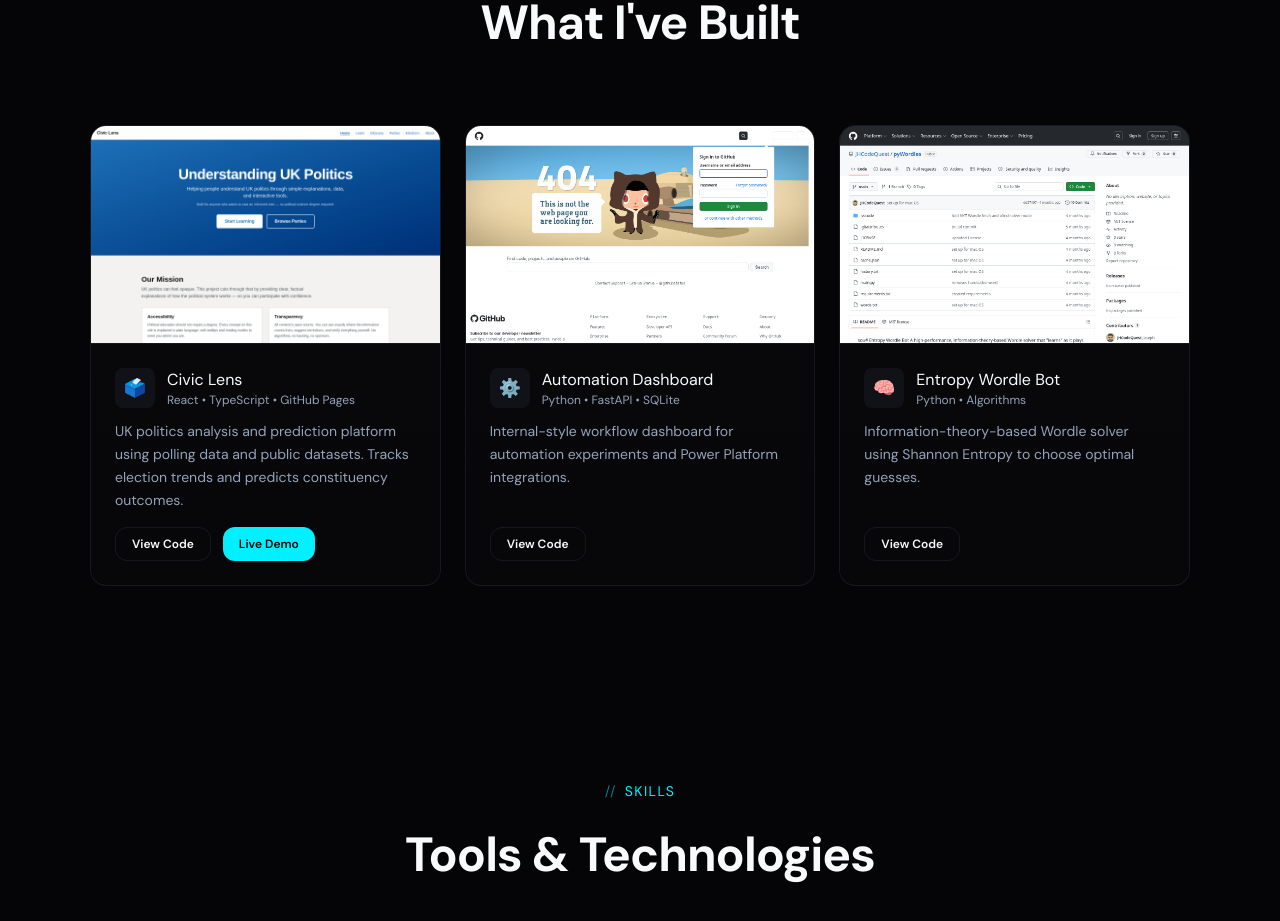
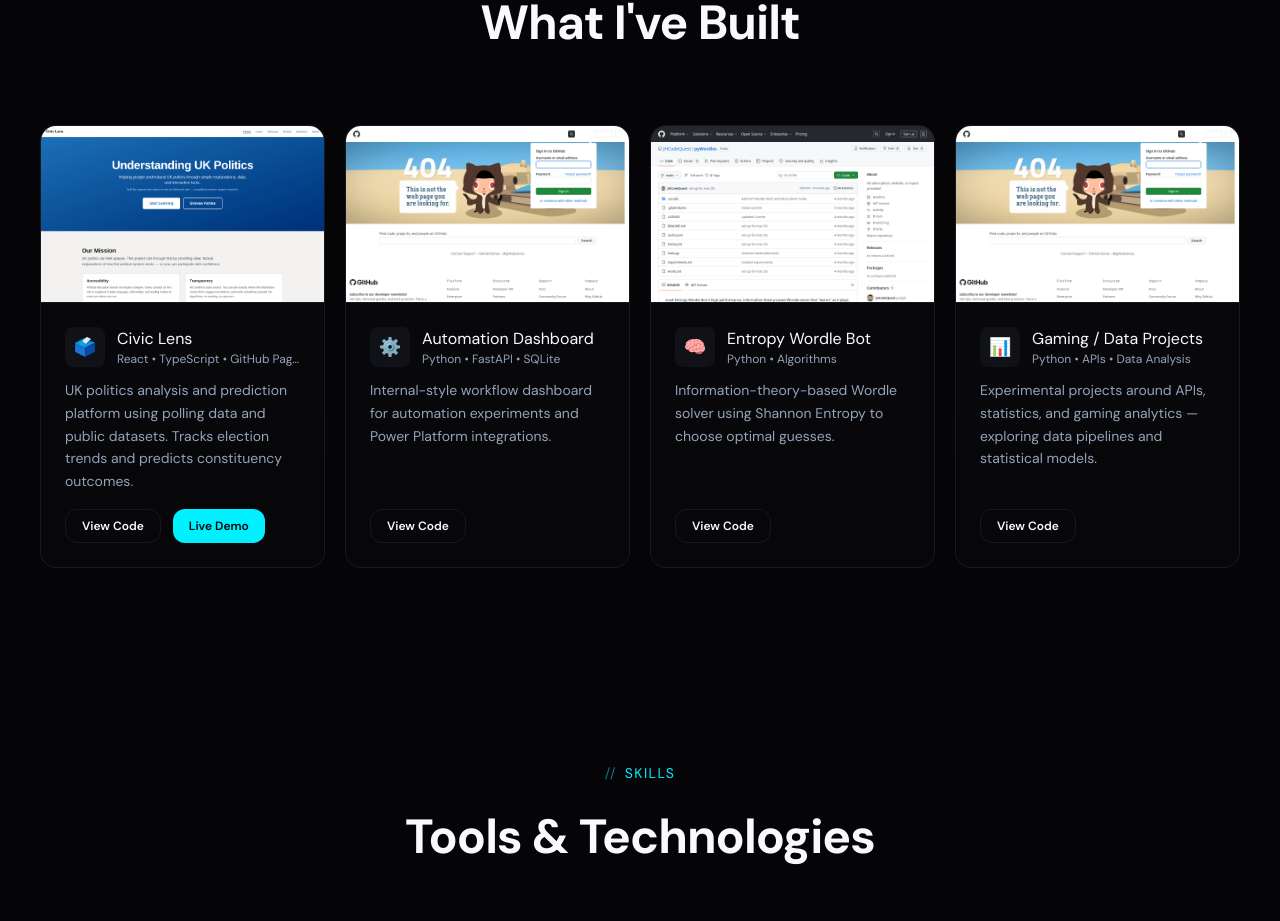
Before and after one commit to JHCodeQuest/JHPortfolio, a React (Vite) app: page / in a window 1280 px wide. Shown: the part 1759-2680 px from the top of the page. Built offline with nearby package versions, Linux system fonts and the light colour scheme.

Commit message:
Add Gaming/Data Projects as 4th featured card with screenshot

```diff
--- a/src/components/FeaturedProjectsSection.jsx
+++ b/src/components/FeaturedProjectsSection.jsx
@@ -24,6 +24,14 @@ const featured = [
     screenshot: 'screenshots/wordle-bot.png',
     github: 'https://github.com/JHCodeQuest/pyWordles',
   },
+  {
+    icon: '\u{1F4CA}',
+    title: 'Gaming / Data Projects',
+    description: 'Experimental projects around APIs, statistics, and gaming analytics — exploring data pipelines and statistical models.',
+    tags: ['Python', 'APIs', 'Data Analysis'],
+    screenshot: 'screenshots/gaming-data.png',
+    github: 'https://github.com/JHCodeQuest/gaming-data',
+  },
 ]
 
 export default function FeaturedProjectsSection() {
@@ -39,7 +47,7 @@ export default function FeaturedProjectsSection() {
           </h2>
         </div>
 
-        <div className="grid grid-cols-1 md:grid-cols-3 gap-6 max-w-[1100px] mx-auto">
+        <div className="grid grid-cols-1 sm:grid-cols-2 lg:grid-cols-4 gap-5 max-w-[1200px] mx-auto">
           {featured.map((p) => (
             <div
               key={p.title}
```
Also changed, not shown: public/screenshots/gaming-data.png (added).
